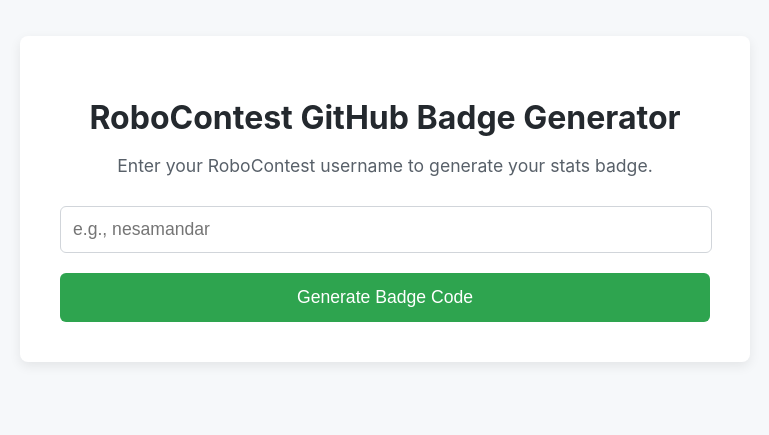
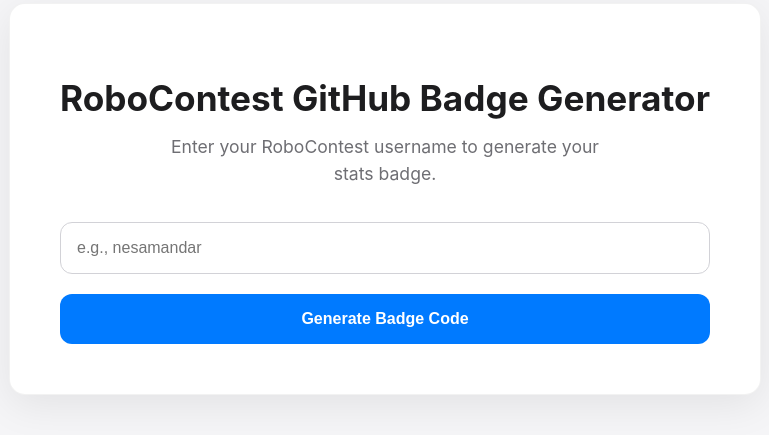
Before and after one commit to sssplash6/robocontest-badge-generator, a plain HTML site: page public/index.html in a window 1280 px wide. Shown: the part 201-636 px from the top of the page, without its empty margins (255-1024 px from the left). Drawn offline with Linux system fonts and the light colour scheme.

Commit message:
style: redesign frontend/apple

```diff
--- a/public/styles.css
+++ b/public/styles.css
@@ -1,102 +1,124 @@
-/* File: public/styles.css (Updated) */
+/* File: public/styles.css (New "Apple-ish" Version) */
 
 body {
-    font-family: -apple-system, BlinkMacSystemFont, "Segoe UI", Roboto, Helvetica, Arial, sans-serif;
-    background-color: #f6f8fa;
-    color: #24292e;
-
-    /* --- KEY CHANGES FOR CENTERING --- */
+    /* Use the standard "Apple-like" system font stack */
+    font-family: -apple-system, BlinkMacSystemFont, "Segoe UI", "Roboto", "Helvetica Neue", Arial, sans-serif;
+    background-color: #f5f5f7;
+    color: #333;
     display: flex;
-    justify-content: center; /* Horizontally center */
-    align-items: center;     /* Vertically center */
-    min-height: 100vh;       /* Make body fill the screen height */
-    /* -------------------------------- */
-
+    justify-content: center;
+    align-items: center;
+    min-height: 100vh;
     margin: 0;
     padding: 20px;
-    box-sizing: border-box; /* Ensures padding doesn't affect total width/height */
+    box-sizing: border-box;
 }
 
 .container {
-    background-color: #fff;
-    padding: 40px; /* Increased padding for more space */
-    border-radius: 8px;
-    box-shadow: 0 4px 12px rgba(0, 0, 0, 0.08);
+    background-color: #ffffff;
+    padding: 50px;
+    border-radius: 16px; /* Softer, larger rounded corners */
+    box-shadow: 0 10px 40px rgba(0, 0, 0, 0.08); /* Softer, deeper shadow */
+    border: 1px solid rgba(0, 0, 0, 0.05); /* Subtle border for a premium feel */
     max-width: 650px;
     width: 100%;
     text-align: center;
+    transition: all 0.3s ease;
 }
 
 h1 {
-    font-size: 2em;
-    margin-bottom: 10px;
+    font-size: 2.2em;
+    font-weight: 700;
+    color: #1d1d1f;
+    margin-bottom: 15px;
 }
 
 p {
-    color: #586069;
+    color: #6e6e73;
     font-size: 1.1em;
-    margin-bottom: 30px;
+    line-height: 1.5;
+    max-width: 450px;
+    margin: 0 auto 35px auto; /* Center the paragraph and give it space */
 }
 
 input[type="text"] {
-    width: calc(100% - 24px);
-    padding: 12px;
-    font-size: 1.1em;
-    border: 1px solid #d1d5da;
-    border-radius: 6px;
+    width: calc(100% - 34px);
+    padding: 16px;
+    font-size: 1rem;
+    border: 1px solid #d2d2d7;
+    border-radius: 12px; /* Softer corners for the input */
     margin-bottom: 20px;
+    transition: all 0.2s ease-in-out;
+}
+
+input[type="text"]:focus {
+    outline: none;
+    border-color: #007aff; /* Apple's signature blue for focus */
+    box-shadow: 0 0 0 4px rgba(0, 122, 255, 0.1); /* Subtle focus glow */
 }
 
 button {
-    background-color: #2ea44f;
+    background-color: #007aff; /* Apple blue */
     color: white;
     border: none;
-    padding: 14px 22px;
-    font-size: 1.1em;
-    border-radius: 6px;
+    padding: 16px 22px;
+    font-size: 1rem;
+    font-weight: 600;
+    border-radius: 12px;
     cursor: pointer;
     width: 100%;
-    transition: background-color 0.2s;
+    transition: background-color 0.2s, transform 0.2s;
 }
 
 button:hover {
-    background-color: #2c974b;
+    background-color: #0071e3;
+    transform: translateY(-2px); /* Slight lift on hover */
 }
 
 #result-container {
     margin-top: 40px;
     text-align: left;
-    border-top: 1px solid #e1e4e8;
+    border-top: 1px solid #e5e5e5;
     padding-top: 30px;
+}
+
+#result-container h2 {
+    font-size: 1.2em;
+    color: #1d1d1f;
 }
 
 .code-block-wrapper {
     position: relative;
+    margin-top: 15px;
 }
 
 pre {
-    background-color: #f6f8fa;
-    padding: 15px;
-    border: 1px solid #d1d5da;
-    border-radius: 6px;
+    background-color: #f5f5f7;
+    padding: 18px;
+    border: 1px solid #e5e5e5;
+    border-radius: 12px;
     white-space: pre-wrap;
     word-wrap: break-word;
     font-family: "SFMono-Regular", Consolas, "Liberation Mono", Menlo, monospace;
     font-size: 0.95em;
+    color: #333;
 }
 
 #copy-button {
     position: absolute;
-    top: 10px;
-    right: 10px;
-    background-color: #6c757d;
-    padding: 5px 10px;
+    top: 12px;
+    right: 12px;
+    background-color: #d1d1d6;
+    color: #333;
+    padding: 6px 12px;
     font-size: 0.8em;
+    font-weight: 500;
     width: auto;
+    border-radius: 8px;
 }
 
 #copy-button:hover {
-    background-color: #5a6268;
+    background-color: #c7c7cc;
 }
 
 .hidden {
```
